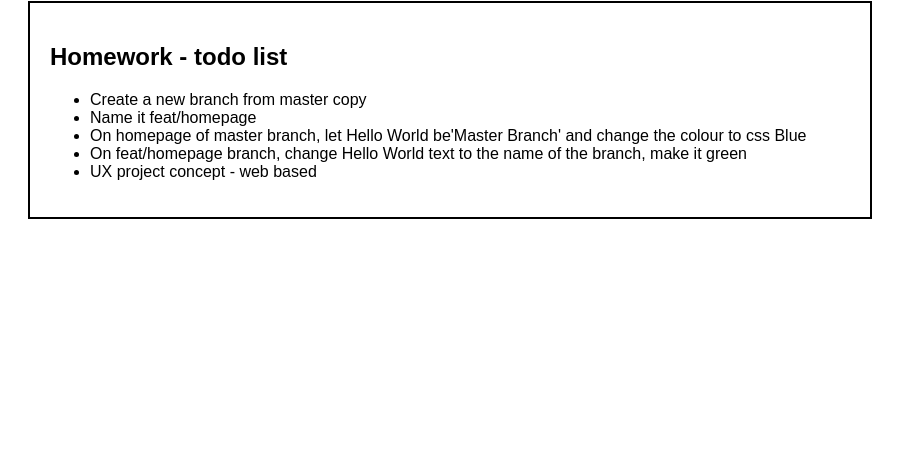
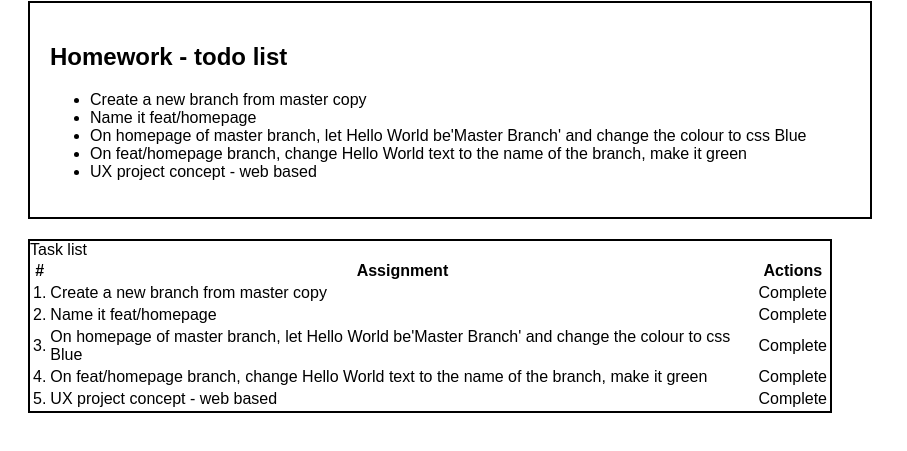
Before and after one commit to violetdotuxui/a11ycomponent-tuts, a plain HTML site: page index.html in a window 1280 px wide. Shown: the part 79-530 px from the top of the page, without its empty margins (0-907 px from the left). Drawn offline with Linux system fonts and the light colour scheme.

Commit message:
Created a table for homework assignments

```diff
--- a/index.html
+++ b/index.html
@@ -20,21 +20,53 @@
       <li>UX project concept - web based</li>
       </ul>
     </div>
-<!--
+
     <div class="table_container">
     <table class="todolist_table">
       <caption>Task list</caption>
       <thead>
         <tr>
           <th scope="col">#</th>
-          <th scope="col">Task Name</th>
+          <th scope="col">Assignment</th>
           <th scope="col">Actions</th>
         </tr>
       </thead>
 
+      <tbody>
+        <tr>
+          <td>1. </td>
+          <td>Create a new branch from master copy</td>
+          <td>Complete</td>
+          </tr>
+
+          <tr>
+          <td>2. </td>
+          <td>Name it feat/homepage</td>
+          <td>Complete</td>
+          </tr>
+
+          <tr>
+          <td>3. </td>
+          <td>On homepage of master branch, let Hello World be'Master Branch' and change the colour to css Blue</td>
+          <td>Complete</td>
+          </tr>
+
+          <tr>
+          <td>4. </td>
+          <td>On feat/homepage branch, change Hello World text to the name of the branch, make it green</td>
+          <td>Complete</td>
+          </tr>
+
+          <tr>
+          <td>5. </td>
+          <td>UX project concept - web based</td>
+          <td>Complete</td>
+          </tr>
+
+      </tbody>
+
 
     </table>
     </div>
--->
   </body>
 </html>
--- a/styles.css
+++ b/styles.css
@@ -20,3 +20,7 @@ h1 {
   border: 2px solid;
   margin: 20px;
 }
+
+caption {
+  text-align: left;
+}
```
